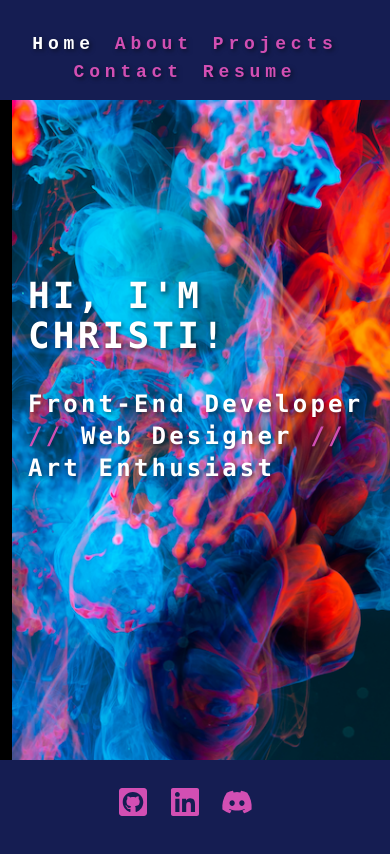
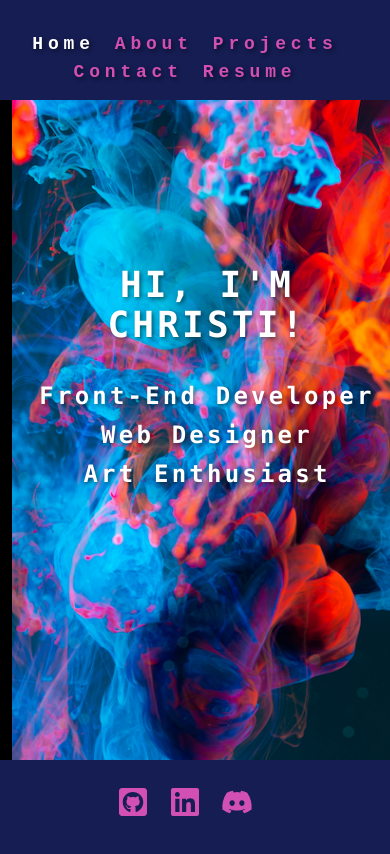
Before and after one commit to tugwellchristi/Portfolio-2.0, a React (Vite) app: page / in a window 390 px wide. Shown: the top 854 px of the page. Built offline with nearby package versions, Linux system fonts and the light colour scheme.

Commit message:
added borders to projects, fixed responsiveness on homepage

```diff
--- a/src/pages/About.jsx
+++ b/src/pages/About.jsx
@@ -37,7 +37,7 @@ function About() {
                         src="/Me.jpg"
                         alt="Self portrait"
                         className="rounded-lg"
-                        style={{ maxWidth: '90%', height: 'auto' }}
+                        style={{ maxWidth: '80%', height: 'auto' }}
                     />
                 </div>
             </div>
--- a/src/pages/Contact.jsx
+++ b/src/pages/Contact.jsx
@@ -53,7 +53,7 @@ const Contact = () => {
         >
             <h1 className="mt-32 text-3xl md:text-4xl md:mt-24 sm:mt-24 lg:text-4xl lg:mt-0 font-mono mb-8 text-white">Let's Connect!</h1>
             <div className="max-w-md md:w-3/4 sm:w-3/4 mx-auto flex flex-col lg:w-2/3 p-4 rounded"
-                style={{ backgroundColor: '#151D52ff' }}
+                style={{ backgroundColor: '#151D52ff', boxShadow: '0px 0px 3px 1px #D24FB3ff' }}
             >
                 <form className="flex flex-col" name="contact" onSubmit={handleSubmit}>
                     <div className="relative mb-4">
--- a/src/pages/Home.jsx
+++ b/src/pages/Home.jsx
@@ -5,23 +5,23 @@ import backgroundImage from '../assets/Abstract.png';
 function Home() {
     return (
         <div
-            className='h-screen md:h-auto bg-cover bg-center flex flex-col justify-center items-center font-mono font-bold text-white text-2xl md:text-4xl px-4 sm:flex-col'
+            className='h-screen md:h-auto bg-cover bg-center flex flex-col justify-center items-center font-mono font-bold text-white text-2xl md:text-4xl px-4 sm:flex-col text-center'
             style={{
                 height: '90vh',
                 width: '100vw',
                 backgroundImage: `url(${backgroundImage})`,
                 letterSpacing: '.2rem',
                 fontSize: '2rem',
-
                 textShadow: '2px 2px 4px rgba(0, 0, 0, 0.5)',
             }}
         >
             <h2 className="text-4xl md:text-6xl mb-8 font-mono lg:block md:flex md:flex-col md:items-center sm:flex sm:flex-col">
                 HI, I'M CHRISTI!
             </h2>
-            <h4 className="text-2xl md:text-4xl font-mono lg:block md:flex md:flex-col md:items-center sm:flex sm:flex-col sm:items-center">
-            Front-End Developer <span style={{ color: '#D24FB3ff'}}>//</span> Web Designer <span style={{ color: '#D24FB3ff' }}>//</span> Art Enthusiast
+            <h4 className="text-2xl md:text-4xl font-mono lg:block md:flex md:flex-col md:items-center sm:flex sm:flex-col sm:items-center leading-relaxed">
+            Front-End Developer <br /> Web Designer <br /> Art Enthusiast
             </h4>
+
         </div>
     );
 }
--- a/src/pages/Projects.jsx
+++ b/src/pages/Projects.jsx
@@ -4,7 +4,7 @@ import { FaGithubSquare } from 'react-icons/fa';
 
 const CustomCard = ({ image, title, description, link, githubLink }) => {
   return (
-    <Card className="custom-card" style={{ margin: '20px', backgroundColor: '#151D52ff', display: 'flex', flexDirection: 'column' }}>
+    <Card className="custom-card" style={{ margin: '20px', backgroundColor: '#151D52ff', display: 'flex', flexDirection: 'column', boxShadow: '0px 0px 3px 1px #D24FB3ff' }}>
       <div style={{ margin: '25px' }}>
         <a href={link} target="_blank" rel="noopener noreferrer">
           <CardMedia
@@ -76,7 +76,7 @@ function Projects() {
       image: "/Notes.png",
       title: "Note Taker",
       description: "Express.js Project",
-      link: "https://v2-notes-application-e1495e7ac2dc.herokuapp.com/notes",
+      link: "https://note-taker-6zne.onrender.com",
       githubLink: "https://github.com/tugwellchristi/Note-Taker?tab=readme-ov-file",
     },
     {
```
